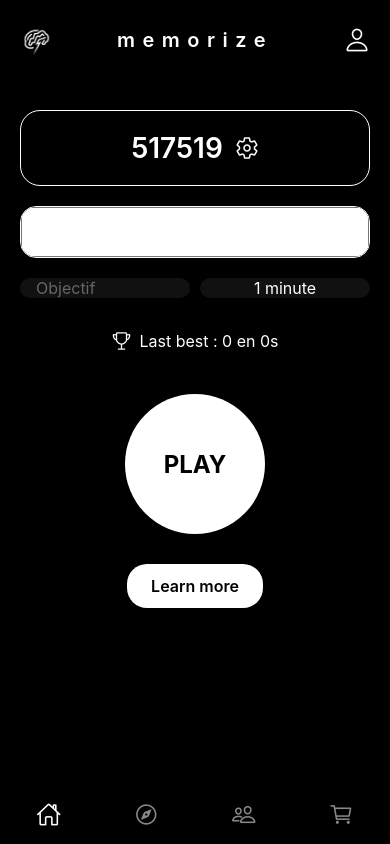
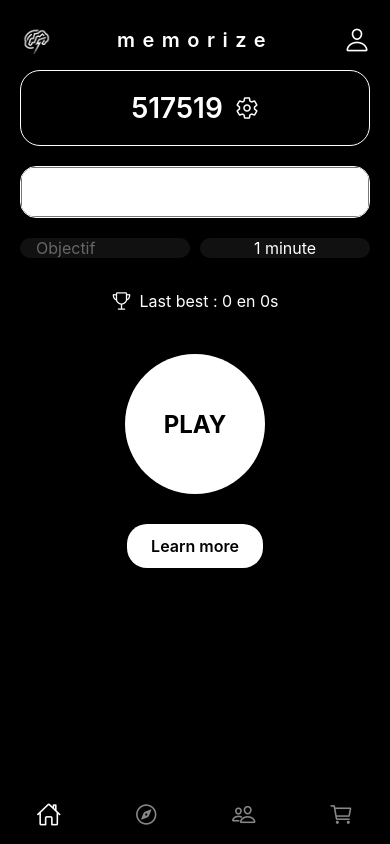
Before and after one commit to guillaumekrvr2/mvp-memo, a React Native app: screen /Numbers in a window 390 px wide. Built offline with nearby package versions, Linux system fonts and the light colour scheme.

Commit message:
higlight box factorized

```diff
--- /dev/null
+++ b/components/atoms/HighlightBox/HighlightBox.jsx
@@ -0,0 +1,28 @@
+// components/atoms/HighlightBox/index.jsx
+import React from 'react'
+import PropTypes from 'prop-types'
+import { TouchableOpacity, Text } from 'react-native'
+import styles from './styles'
+
+export default function HighlightBox({
+  label,
+  icon,
+  onPress,
+  style,
+  textStyle
+}) {
+  return (
+    <TouchableOpacity style={[styles.box, style]} onPress={onPress}>
+      <Text style={[styles.text, textStyle]}>{label}</Text>
+      {icon}
+    </TouchableOpacity>
+  )
+}
+
+HighlightBox.propTypes = {
+  label: PropTypes.string.isRequired,
+  icon: PropTypes.node,
+  onPress: PropTypes.func,
+  style: PropTypes.object,
+  textStyle: PropTypes.object
+}
--- /dev/null
+++ b/components/atoms/HighlightBox/styles.js
@@ -0,0 +1,21 @@
+// components/atoms/HighlightBox/HighlightBox.styles.js
+import { StyleSheet } from 'react-native'
+
+export default StyleSheet.create({
+  box: {
+    flexDirection: 'row',
+    alignItems: 'center',
+    borderWidth: 1,
+    borderColor: '#fff',
+    borderRadius: 20,
+    padding: 20,
+    justifyContent: 'center',
+    marginBottom: 20
+  },
+  text: {
+    color: '#fff',
+    fontSize: 28,
+    fontWeight: '600',
+    marginRight: 12
+  }
+})
--- /dev/null
+++ b/hooks/useDigitPicker.js
@@ -0,0 +1,32 @@
+// hooks/useDigitPicker.js
+import { useState, useEffect } from 'react';
+
+export default function useDigitPicker(initialCount = 6) {
+  // 1) état du nombre de chiffres
+  const [digitCount, setDigitCount] = useState(initialCount);
+  // 2) valeurs aléatoires pour l’aperçu
+  const [previewDigits, setPreviewDigits] = useState([]);
+  // 3) affichage du modal
+  const [modalVisible, setModalVisible] = useState(false);
+
+  // À chaque fois que digitCount change, on recalcule previewDigits
+  useEffect(() => {
+    const arr = Array.from({ length: digitCount }, () =>
+      Math.floor(Math.random() * 10)
+    );
+    setPreviewDigits(arr);
+  }, [digitCount]);
+
+  // Ouvre/ferme le modal
+  const openModal = () => setModalVisible(true);
+  const closeModal = () => setModalVisible(false);
+
+  return {
+    digitCount,
+    setDigitCount,
+    previewDigits,
+    modalVisible,
+    openModal,
+    closeModal,
+  };
+}
--- a/screens/NumbersScreen.jsx
+++ b/screens/NumbersScreen.jsx
@@ -1,5 +1,5 @@
 // screens/NumbersScreen.jsx
-import React, { useState, useContext, useCallback, useEffect } from 'react'
+import React, { useContext, useCallback, useState, useEffect} from 'react'
 import {
   SafeAreaView,
   View,
@@ -7,7 +7,6 @@
   StyleSheet,
   TouchableOpacity,
   TextInput,
-  Switch,
   Modal
 } from 'react-native'
 import { useNavigation, useFocusEffect } from '@react-navigation/native'
@@ -17,23 +16,22 @@
 import { AccountContext } from '../contexts/AccountContext'
 import AsyncStorage from '@react-native-async-storage/async-storage'
 import AutoAdvanceSwitch from '../components/atoms/AutoAdvanceSwitch'
+import useDigitPicker from '../hooks/useDigitPicker'
+import HighlightBox from '../components/atoms/HighlightBox/HighlightBox'
 
 export default function NumbersScreen() {
   const navigation = useNavigation()
   const { current } = useContext(AccountContext)
 
-  // 0) Nombre de chiffres et preview
-  const [digitCount, setDigitCount] = useState(6)
-  const [previewDigits, setPreviewDigits] = useState([])
-  const [modalVisible, setModalVisible] = useState(false)
-
-  // Générer un aperçu aléatoire de `digitCount` chiffres
-  useEffect(() => {
-    const arr = Array.from({ length: digitCount }, () =>
-      Math.floor(Math.random() * 10)
-    )
-    setPreviewDigits(arr)
-  }, [digitCount])
+  // 0) Nombre de chiffres  preview  modal
+  const {
+    digitCount,
+    previewDigits,
+    modalVisible,
+    openModal,
+    closeModal,
+    setDigitCount
+  } = useDigitPicker(6)
 
   // 1) Mode and parameters
   const [mode, setMode] = useState('memory-league')
@@ -89,21 +87,19 @@
          styles.content,
          mode === 'custom' && { justifyContent: 'flex-start' }
        ]}>
-        {/* Param Box – cliquable pour ouvrir la modal */}
-        <TouchableOpacity
-          style={styles.paramBox}
-          onPress={() => setModalVisible(true)}
-        >
-          <Text style={styles.paramText}>{previewDigits.join('')}</Text>
-          <Ionicons name="settings-outline" size={24} color="#fff" />
-        </TouchableOpacity>
+        {/* HighlightBox atomique */}
+        <HighlightBox
+          label={previewDigits.join('')}
+          icon={<Ionicons name="settings-outline" size={24} color="#fff" />}
+          onPress={openModal}
+        />
 
         {/* Modal de sélection du nombre de chiffres */}
         <Modal
           visible={modalVisible}
           transparent
           animationType="slide"
-          onRequestClose={() => setModalVisible(false)}
+          onRequestClose={closeModal}
         >
           <View style={styles.modalBackdrop}>
             <View style={styles.modalContent}>
@@ -112,7 +108,7 @@
               </Text>
               <Picker
                 selectedValue={digitCount}
-                onValueChange={setDigitCount}
+                onValueChange={value => setDigitCount(value)}
                 style={[styles.picker, { width: '100%' }]}
                 dropdownIconColor="#fff"
                 itemStyle={{ color: '#fff' }}
@@ -121,10 +117,7 @@
                   <Picker.Item key={n} label={`${n}`} value={n} />
                 ))}
               </Picker>
-              <TouchableOpacity
-                style={styles.learnMore}
-                onPress={() => setModalVisible(false)}
-              >
+              <TouchableOpacity style={styles.learnMore} onPress={closeModal}>
                 <Text style={styles.learnMoreText}>OK</Text>
               </TouchableOpacity>
             </View>
@@ -206,7 +199,13 @@
           style={styles.playButton}
           onPress={() => {
             Vibration.vibrate(100)
-            navigation.navigate('Decompte', { objectif: parseInt(objectif, 10), temps, mode, digitCount, autoAdvance })
+            navigation.navigate('Decompte', {
+              objectif: parseInt(objectif, 10),
+              temps,
+              mode,
+              digitCount,      // ← toujours transmis !
+              autoAdvance
+            })
           }}
         >
           <Text style={styles.playText}>PLAY</Text>
@@ -224,8 +223,6 @@
 const styles = StyleSheet.create({
   container: { flex: 1, backgroundColor: '#000' },
   content: { flex: 1, paddingHorizontal: 20},
-  paramBox: { flexDirection: 'row', alignItems: 'center', borderWidth: 1, borderColor: '#fff', borderRadius: 20, padding: 20, justifyContent: 'center', marginBottom: 20, marginTop : 40 },
-  paramText: { color: '#fff', fontSize: 28, fontWeight: '600', marginRight: 12},
   dropdown: { borderWidth: 1, borderColor: '#fff', borderRadius: 16, overflow: 'hidden', marginBottom: 20 },
   picker: { height: 50, color: '#fff' },
   row: { flexDirection: 'row', justifyContent: 'space-between', marginBottom: 20 },
--- a/screens/account/AccountScreen.jsx
+++ b/screens/account/AccountScreen.jsx
@@ -1,6 +1,6 @@
 import React, { useContext, useState } from 'react';
 import { View, Text, FlatList, Button, TextInput, StyleSheet, TouchableOpacity } from 'react-native';
-import { AccountContext } from '../contexts/AccountContext';
+import { AccountContext } from '../../contexts/AccountContext';
 
 export default function AccountsScreen() {
   const { accounts, activeId, addAccount, selectAccount, removeAccount } = useContext(AccountContext);
--- a/screens/memo/MemoScreen.jsx
+++ b/screens/memo/MemoScreen.jsx
@@ -14,7 +14,7 @@
 import useAutoAdvance from '../../hooks/useAutoAdvance'
 
 export default function MemoScreen({ route, navigation }) {
-  const { objectif, temps, number, mode, digitCount, autoAdvance } = route.params
+  const { objectif, temps, mode, digitCount, autoAdvance } = route.params
 
   // 1) Génération des chiffres
   const [numbers, setNumbers] = useState([])
```
